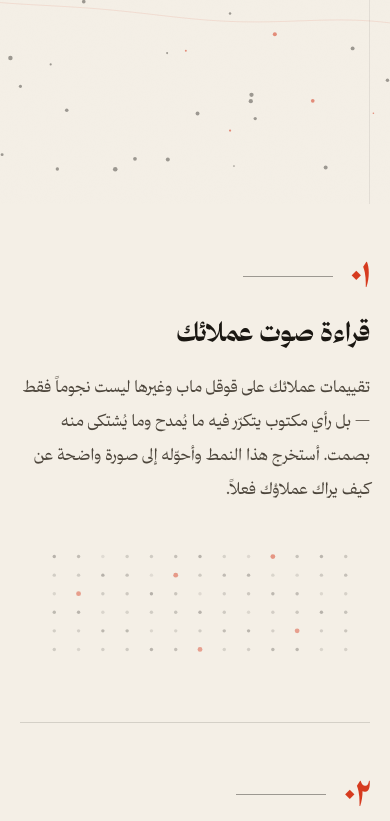
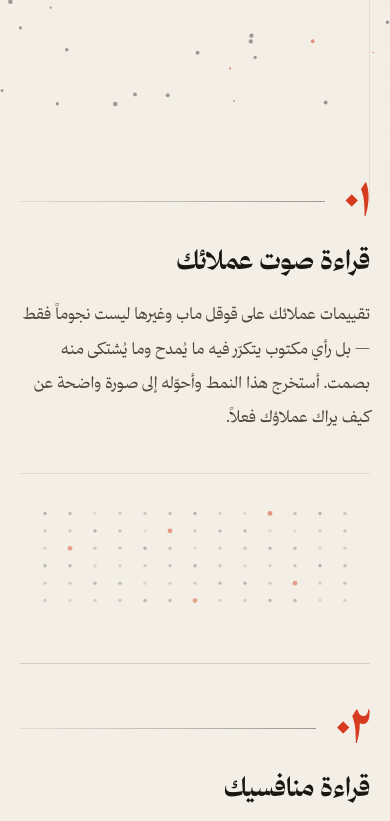
Before and after one commit to E7Aiq/MyWebb, a plain HTML site: page work-with-me/index.html in a window 390 px wide. Shown: the part 640-1461 px from the top of the page. Drawn offline with Linux system fonts and the light colour scheme.

Commit message:
Update responsive styles for service section and hero component

```diff
--- a/work-with-me/wm.css
+++ b/work-with-me/wm.css
@@ -431,29 +431,59 @@ body::after {
 @media (max-width: 968px) {
     .svc {
         grid-template-columns: minmax(0, 1fr);
-        gap: 1.25rem;
-        padding-block: calc(var(--band) * 0.75);
+        gap: 1.15rem;
+        padding-block: calc(var(--band) * 0.7);
     }
+    /* رأس الخدمة يصبح فاصلاً تحريرياً: رقم قرمزي كبير + مسطرة شعرية
+       تمتدّ إلى حافّة العمود اليسرى (يملأ الفراغ الأخرق، سويسري صريح) */
     .svc-side {
         flex-direction: row;
-        align-items: baseline;
-        gap: 1.1rem;
+        align-items: center;
+        gap: 1.2rem;
+        margin-bottom: 0.15rem;
     }
-    .svc-num { font-size: 2.1rem; }
-    .svc-num-rule { flex: 1; max-width: 90px; align-self: center; }
-    .svc-art { justify-content: flex-start; margin-top: 0.75rem; }
-    .svc-canvas { width: min(100%, 340px); height: 130px; }
+    .svc-num {
+        font-size: clamp(2.5rem, 10vw, 3.15rem);
+        line-height: 0.82;
+    }
+    .svc-num-rule {
+        flex: 1;
+        max-width: none;
+        align-self: center;
+        background: linear-gradient(to left, rgba(var(--ink-rgb), 0.4), rgba(var(--ink-rgb), 0.08));
+    }
+    /* شريط البيانات: عرض كامل، مؤطّر بخيط شعري علوي كأنه "شكل" تحريري */
+    .svc-art {
+        justify-content: stretch;
+        margin-top: 1.35rem;
+        padding-top: 1.35rem;
+        border-top: var(--hair) solid rgba(var(--ink-rgb), 0.09);
+    }
+    .svc-canvas { width: 100%; height: 122px; }
     .why-follow { padding-right: 0; }
     .dot-stamp { display: none; }
 }
 
 @media (max-width: 768px) {
     .grid-line-end { display: none; } /* خط واحد يكفي — انضباط دون زحام */
+    /* البطل: تنفّس أعلى/أسفل كي يهبط العنوان كبياناً لا كسطر عائم */
+    .hero { min-height: 92vh; min-height: 92svh; }
     .hero-title { max-width: none; }
     .hero-sub { max-width: none; }
     .hero-cue { display: none; }
-    .foot-canvas { height: 110px; }
+    /* نطاقات أهدأ على الجوال — فراغ درامي دون فراغ ميّت */
+    .why { margin-top: calc(var(--band) * 0.85); }
+    .why-inner { padding-block: calc(var(--band) * 0.82); }
+    .cta { padding-block: calc(var(--band) * 0.92); }
+    .foot-canvas { height: 108px; }
     body::after { opacity: 0.35; }
+}
+
+@media (max-width: 480px) {
+    /* أصغر الشاشات: إحكام الإيقاع مع بقاء الدراما الطباعية */
+    .svc { padding-block: calc(var(--band) * 0.62); }
+    .svc-num { font-size: clamp(2.3rem, 12vw, 2.8rem); }
+    .cta-btn { padding-inline: 1.6em; } /* يبقى معزولاً بعرض تلقائي أنيق */
 }
 
 /* ═══════════════ تقليل الحركة: كل شيء ساكن فوراً ═══════════════ */
```
